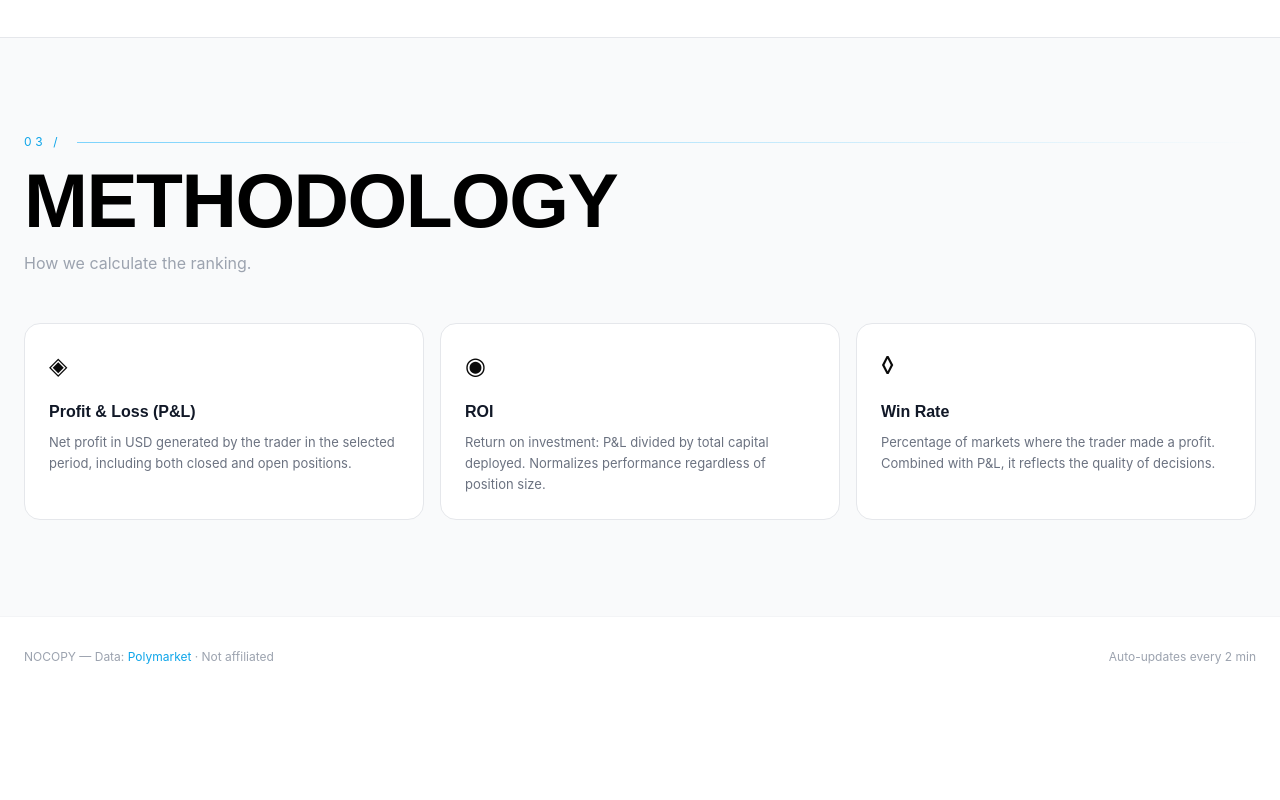
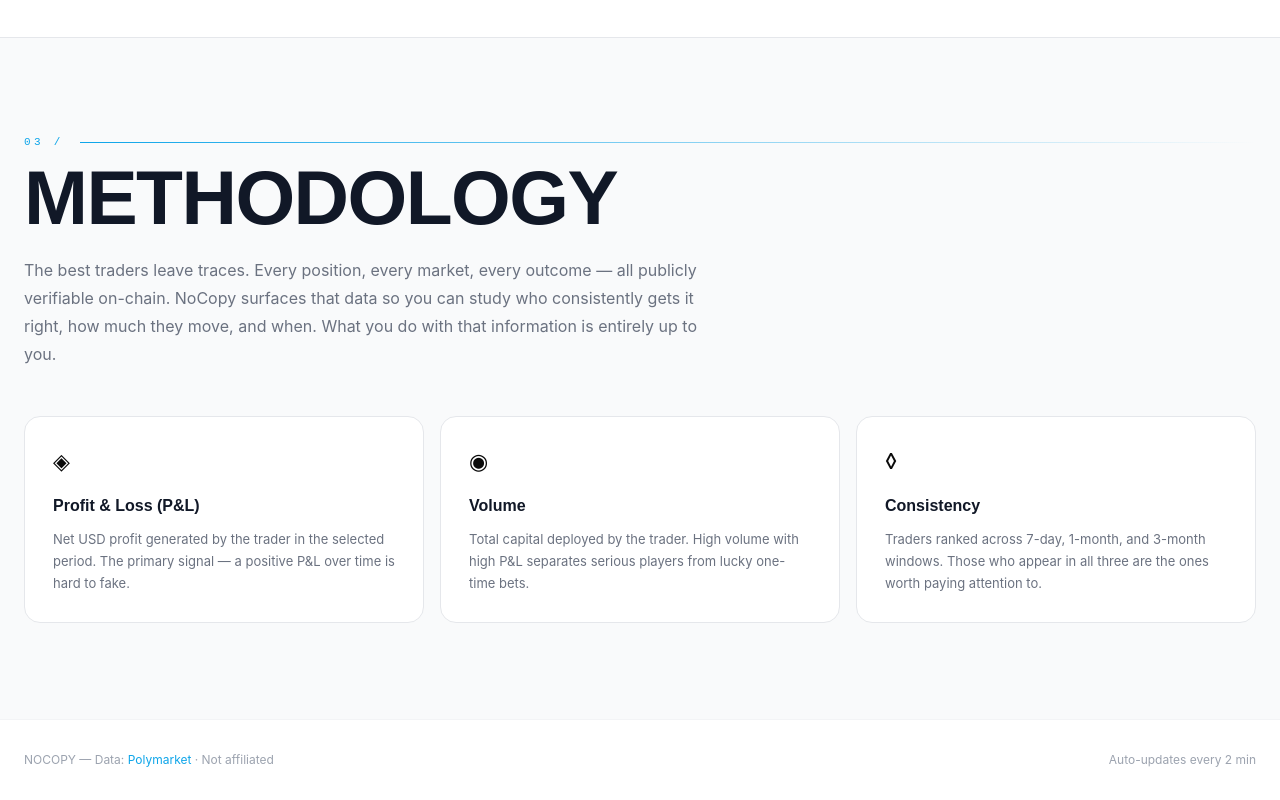
Before and after one commit to mentitaa/nocopy, a Next.js app: page / in a window 1280 px wide. Shown: the part 1496-2296 px from the top of the page. Before the commit the page ends 2193 px from the top, so only its background shows below. Built offline with nearby package versions, Linux system fonts and the light colour scheme; no server answers.

Commit message:
redesign: methodology section with new copy and intro text

```diff
--- a/app/components/Dashboard.tsx
+++ b/app/components/Dashboard.tsx
@@ -235,46 +235,59 @@ export default function Dashboard() {
       {/* ── METHODOLOGY ───────────────────────────────────── */}
       <section className="px-6 py-24 bg-gray-50 border-t border-black/8">
         <div className="max-w-7xl mx-auto">
-          <SectionHeading
-            n="03 /"
-            title="METHODOLOGY"
-            sub="How we calculate the ranking."
-          />
 
-          <div style={{ display: 'grid', gridTemplateColumns: 'repeat(3, 1fr)', gap: '16px', marginTop: '32px' }}>
+          {/* Header */}
+          <div style={{ display: 'flex', alignItems: 'center', gap: '16px', marginBottom: '12px' }}>
+            <span style={{ fontFamily: 'monospace', fontSize: '11px', color: '#0ea5e9', letterSpacing: '0.3em' }}>03 /</span>
+            <div style={{ flex: 1, height: '1px', background: 'linear-gradient(90deg, #0ea5e9, transparent)' }} />
+          </div>
+          <h2 style={{ fontFamily: 'Syne, sans-serif', fontWeight: 800, fontSize: 'clamp(2.5rem, 6vw, 5rem)', letterSpacing: '-0.02em', color: '#111827', lineHeight: 0.9, marginBottom: '24px' }}>
+            METHODOLOGY
+          </h2>
+
+          {/* Intro text */}
+          <p style={{ fontSize: '16px', color: '#6b7280', maxWidth: '680px', lineHeight: '1.75', marginBottom: '48px' }}>
+            The best traders leave traces. Every position, every market, every outcome —
+            all publicly verifiable on-chain. NoCopy surfaces that data so you can study
+            who consistently gets it right, how much they move, and when.
+            What you do with that information is entirely up to you.
+          </p>
+
+          {/* Cards */}
+          <div style={{ display: 'grid', gridTemplateColumns: 'repeat(3, 1fr)', gap: '16px' }}>
             {[
               {
                 icon: '◈',
                 title: 'Profit & Loss (P&L)',
-                body: 'Net profit in USD generated by the trader in the selected period, including both closed and open positions.',
+                body: 'Net USD profit generated by the trader in the selected period. The primary signal — a positive P&L over time is hard to fake.',
               },
               {
                 icon: '◉',
-                title: 'ROI',
-                body: 'Return on investment: P&L divided by total capital deployed. Normalizes performance regardless of position size.',
+                title: 'Volume',
+                body: 'Total capital deployed by the trader. High volume with high P&L separates serious players from lucky one-time bets.',
               },
               {
                 icon: '◊',
-                title: 'Win Rate',
-                body: 'Percentage of markets where the trader made a profit. Combined with P&L, it reflects the quality of decisions.',
+                title: 'Consistency',
+                body: 'Traders ranked across 7-day, 1-month, and 3-month windows. Those who appear in all three are the ones worth paying attention to.',
               },
-            ].map((card) => (
+            ].map(card => (
               <div
                 key={card.title}
                 style={{
                   border: '1px solid #e5e7eb',
                   borderRadius: '16px',
-                  padding: '24px',
+                  padding: '28px',
                   background: '#fff',
-                  transition: 'border-color 0.2s',
                 }}
               >
-                <span style={{ fontSize: '24px', display: 'block', marginBottom: '16px' }}>{card.icon}</span>
-                <h3 style={{ fontFamily: 'Syne, sans-serif', fontWeight: 700, fontSize: '16px', color: '#111827', marginBottom: '8px' }}>{card.title}</h3>
-                <p style={{ fontSize: '13px', color: '#6b7280', lineHeight: '1.6', margin: 0 }}>{card.body}</p>
+                <span style={{ fontSize: '22px', display: 'block', marginBottom: '16px' }}>{card.icon}</span>
+                <h3 style={{ fontFamily: 'Syne, sans-serif', fontWeight: 700, fontSize: '16px', color: '#111827', marginBottom: '10px' }}>{card.title}</h3>
+                <p style={{ fontSize: '13px', color: '#6b7280', lineHeight: '1.7', margin: 0 }}>{card.body}</p>
               </div>
             ))}
           </div>
+
         </div>
       </section>
 
```
